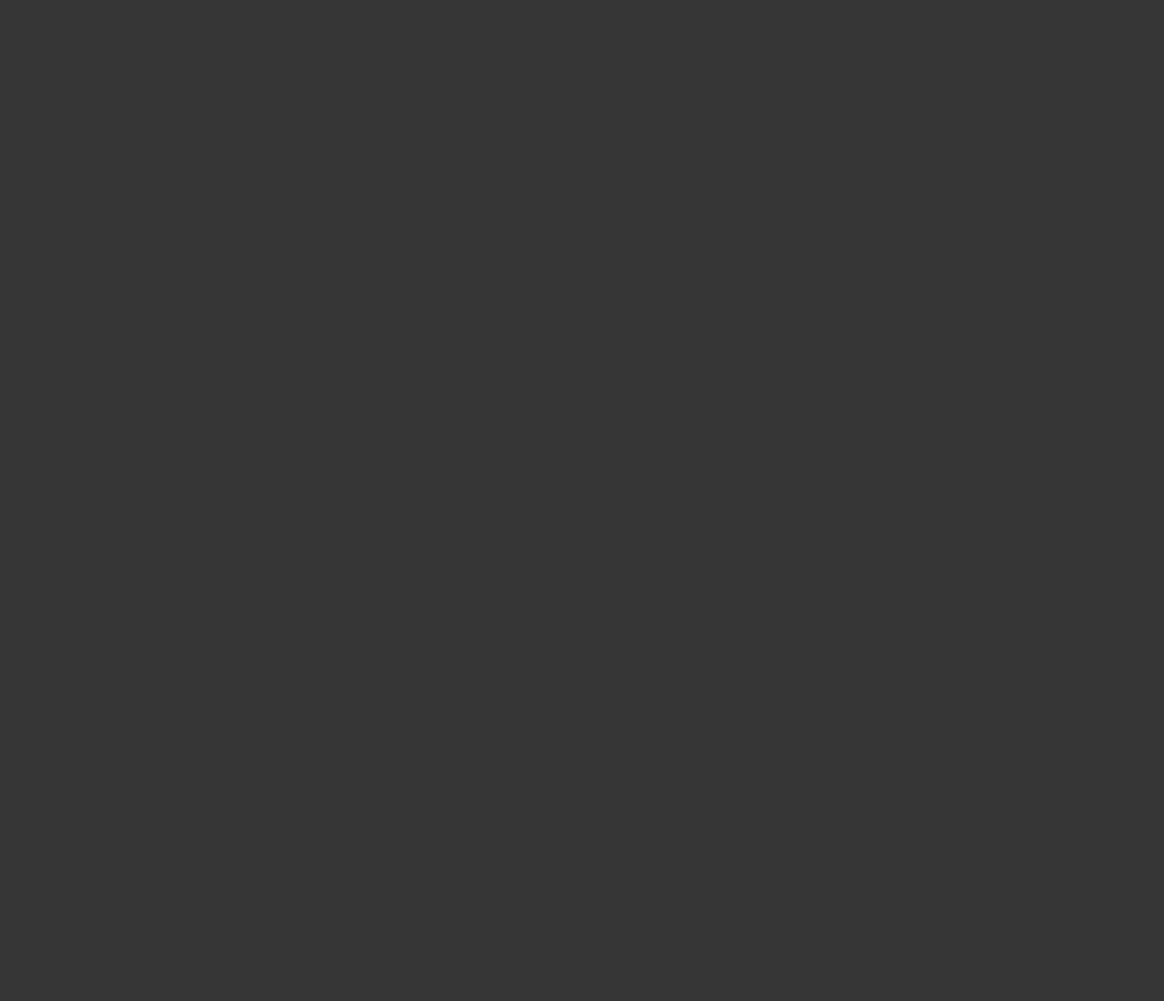
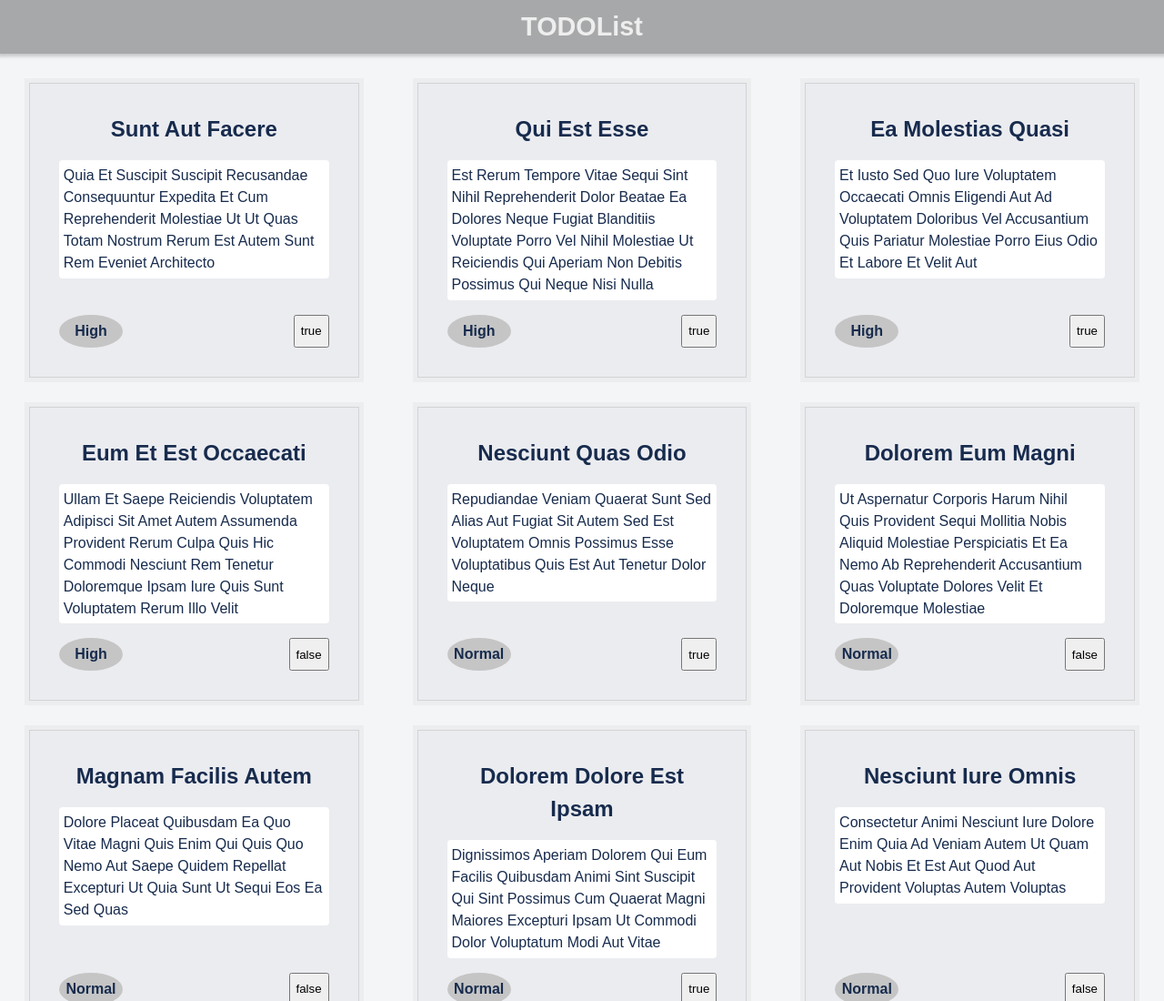
Before and after one commit to valeriiamykhalova/todo-app, a website built with webpack: page index.html in a window 1280 px wide. Shown: the top 1100 px of the page at 91% size. Before the commit the page ends 800 px from the top, so only its background shows below. Built offline with nearby package versions, Linux system fonts and the light colour scheme.

Commit message:
Added todoList view with styles

```diff
--- a/index.html
+++ b/index.html
@@ -2,15 +2,32 @@
 <html lang="en">
 
 <head>
-    <meta charset="UTF-8">
-    <meta name="viewport" content="width=device-width, initial-scale=1.0">
-    <meta http-equiv="X-UA-Compatible" content="ie=edge">
-    <title>Document</title>
+  <meta charset="UTF-8">
+  <meta name="viewport" content="width=device-width, initial-scale=1.0">
+  <meta http-equiv="X-UA-Compatible" content="ie=edge">
+  <title>Document</title>
 </head>
 
 <body>
-
-    <script src="./build/bundle.js"></script>
+  <header class="header">
+    <a href="#" class="header__link">TODOList</a>
+  </header>
+  <main>
+    <section class="mt-2 todos">
+      <h1 class="visually-hidden">List of todos</h1>
+      <ul class="todo-list">
+        <!-- <li class="todo-item">
+          <h2 class="todo-item__title">title</h2>
+          <p class="todo-item__description">description</p>
+          <div class="todo-item__wrapper">
+            <span class="todo-item__priority">priority</span>
+            <button type="button" class="todo-item__status">status</button>
+          </div>
+        </li> -->
+      </ul>
+    </section>
+  </main>
+  <script src="./build/bundle.js"></script>
 </body>
 
 </html>
--- a/package.json
+++ b/package.json
@@ -11,7 +11,9 @@
   "license": "ISC",
   "devDependencies": {
     "@babel/core": "^7.6.4",
+    "@babel/plugin-proposal-class-properties": "^7.5.5",
     "@babel/preset-env": "^7.6.3",
+    "babel-eslint": "^10.0.3",
     "babel-loader": "^8.0.6",
     "eslint": "^6.1.0",
     "eslint-config-airbnb-base": "^14.0.0",
--- /dev/null
+++ b/src/controllers/TodoController.js
@@ -0,0 +1,15 @@
+export default class TodoController {
+  constructor(view, model, todoId) {
+    this.todoView = view;
+    this.todoModel = model;
+    this.todoId = todoId;
+
+    this.initialize();
+  }
+
+  initialize() {
+    this.todoModel.getTodo(this.todoId, () => {
+      this.todoView.renderTodo(this.todoModel);
+    });
+  }
+}
--- /dev/null
+++ b/src/controllers/TodoListController.js
@@ -0,0 +1,12 @@
+export default class TodoController {
+  constructor(view, model) {
+    this.todoListView = view;
+    this.todoListModel = model;
+
+    this.initialize();
+  }
+
+  initialize() {
+    this.todoListView.renderTodoList(this.todoListModel);
+  }
+}
--- a/src/index.js
+++ b/src/index.js
@@ -1,2 +1,11 @@
+import TodoModel from './models/TodoModel';
+import TodoListView from './views/TodoListView';
+import TodoListController from './controllers/TodoListController';
 
 require('./styles/main.styl');
+
+const todosEl = document.querySelector('.todos');
+
+const todoListView = new TodoListView(todosEl);
+const todoModel = new TodoModel();
+new TodoListController(todoListView, todoModel);
--- /dev/null
+++ b/src/models/TodoModel.js
@@ -0,0 +1,30 @@
+import todos from '../../todos';
+
+export default class TodoModel {
+  constructor() {
+    this.todos = todos;
+    this.todo = null;
+  }
+
+  getTodo = (todoId, callback) => {
+    this.todo = this.todos.find((todo) => todo.id === todoId);
+    callback(null);
+  }
+
+  createTodo = (todo) => (
+    [...this.todos, {
+      id: todo.id,
+      title: todo.title,
+      description: todo.description,
+      status: false,
+      priority: todo.priority
+    }]
+  )
+
+  deleteTodo = (todo) => (
+    [
+      ...this.todos.slice(0, todo),
+      ...this.todos.slice(todo + 1)
+    ]
+  )
+}
--- /dev/null
+++ b/src/styles/components/_header.styl
@@ -0,0 +1,13 @@
+.header {
+  background-color: #a7a8a9
+  box-shadow: 0 0 4px 3px rgba(0, 0, 0, 0.2)
+}
+
+.header__link {
+  padding: 0.5rem
+  display: block
+  color: #eeeeee;
+  font-size: 1.8rem
+  font-weight: 600
+  text-align: center
+}
--- /dev/null
+++ b/src/styles/components/_todo-item.styl
@@ -0,0 +1,41 @@
+.todo-item {
+  margin: 0 2rem 2rem 2rem
+  padding: 2rem
+  display: flex
+  flex-direction: column
+  flex-basis: calc(33.333% - 4rem)
+  flex-grow: 0
+  flex-shrink: 0
+  border 1px solid lightgray
+  background-color: #ebecf0
+  color: #172b4d
+  box-shadow: 0 0 0 5px rgba(0,0,0,0.03)
+  text-transform: capitalize
+}
+
+.todo-item__title {
+  text-align: center
+}
+
+.todo-item__description {
+  padding: 0.3rem
+  margin: 1rem 0
+  text-transform: capitalize
+  background-color: #fff
+  border-radius: 4px
+}
+
+.todo-item__wrapper {
+  margin-top: auto
+  display: flex
+  justify-content: space-between
+}
+
+.todo-item__priority {
+  padding: 6px
+  width: 70px;
+  background: #c5c5c5
+  border-radius: 50%
+  font-weight: 600
+  text-align: center;
+}
--- /dev/null
+++ b/src/styles/components/_todo-list.styl
@@ -0,0 +1,6 @@
+.todo-list {
+  display: flex
+  margin: 0 auto
+  flex-wrap: wrap
+  max-width: 1400px
+}
--- a/src/styles/main.styl
+++ b/src/styles/main.styl
@@ -1 +1,6 @@
 @import './units/_normalize.styl'
+@import './units/_helpers.styl'
+
+@import './components/_todo-list.styl'
+@import './components/_todo-item.styl'
+@import './components/_header.styl'
--- /dev/null
+++ b/src/styles/units/_helpers.styl
@@ -0,0 +1,11 @@
+.visually-hidden {
+  position: absolute
+  width: 1px
+  height: 1px
+  overflow: hidden
+  clip: rect(0 0 0 0)
+}
+
+.mt-2 {
+  margin-top: 2rem;
+}
--- a/src/styles/units/_normalize.styl
+++ b/src/styles/units/_normalize.styl
@@ -1,36 +1,40 @@
 * {
-    -moz-box-sizing: border-box;
-    -webkit-box-sizing: border-box;
-    box-sizing: border-box;
+    -moz-box-sizing: border-box
+    -webkit-box-sizing: border-box
+    box-sizing: border-box
 }
 
 img {
-  max-width 100%;
+  max-width 100%
 }
 
 body, html {
-    background-color: #363636!important;
-    margin: 0;
-    padding: 0;
+    margin: 0
+    padding: 0
 }
 
 body {
-    color: #4a4a4a;
-    font-size: 1rem;
-    font-weight: 400;
-    line-height: 1.5;
+    background-color: #f4f5f7
+    font-size: 1rem
+    font-family: sans-serif
+    font-weight: 400
+    line-height: 1.5
 }
 
 a {
-    cursor: pointer;
-    text-decoration: none;
+    cursor: pointer
+    text-decoration: none
 }
 
 h1, h2, h3, h4, h4, p, ul {
-    margin: 0;
+    margin: 0
     padding: 0
 }
 
 button:focus {
-    outline: none;
+    outline: none
 }
+
+li {
+    list-style: none
+}
--- /dev/null
+++ b/src/views/TodoListView.js
@@ -0,0 +1,25 @@
+import TodoModel from '../models/TodoModel';
+import TodoView from './TodoView';
+import TodoController from '../controllers/TodoController';
+
+export default class TodoListView {
+  constructor(element) {
+    this.element = element;
+  }
+
+  renderTodoList(model) {
+    const todoList = model.todos;
+    const todoListEl = document.querySelector('.todo-list');
+
+    todoList.forEach((el) => {
+      const todo = document.createElement('li');
+      todo.classList.add('todo-item');
+
+      const todoView = new TodoView(todo);
+      const todoModel = new TodoModel();
+      new TodoController(todoView, todoModel, el.id);
+
+      todoListEl.appendChild(todo);
+    });
+  }
+}
--- /dev/null
+++ b/src/views/TodoView.js
@@ -0,0 +1,20 @@
+export default class TodoView {
+  constructor(element) {
+    this.element = element;
+  }
+
+  renderTodo(model) {
+    const {
+      title, description, done, priority
+    } = model.todo;
+
+    this.element.innerHTML = `
+        <h2 class="todo-item__title">${title}</h2>
+        <p class="todo-item__description">${description}</p>
+        <div class="todo-item__wrapper">
+          <span class="todo-item__priority">${priority}</span>
+          <button type="button" class="todo-item__status">${done}</button>
+        </div>
+    `;
+  }
+}
--- /dev/null
+++ b/todos.js
@@ -0,0 +1,146 @@
+/* eslint-disable */
+
+const todos = [
+  {
+    "id": 1,
+    "title": "sunt aut facere",
+    "description": "quia et suscipit\nsuscipit recusandae consequuntur expedita et cum\nreprehenderit molestiae ut ut quas totam\nnostrum rerum est autem sunt rem eveniet architecto",
+    "done": true,
+    "priority": "high"
+  },
+  {
+    "id": 2,
+    "title": "qui est esse",
+    "description": "est rerum tempore vitae\nsequi sint nihil reprehenderit dolor beatae ea dolores neque\nfugiat blanditiis voluptate porro vel nihil molestiae ut reiciendis\nqui aperiam non debitis possimus qui neque nisi nulla",
+    "done": true,
+    "priority": "high"
+  },
+  {
+    "id": 3,
+    "title": "ea molestias quasi",
+    "description": "et iusto sed quo iure\nvoluptatem occaecati omnis eligendi aut ad\nvoluptatem doloribus vel accusantium quis pariatur\nmolestiae porro eius odio et labore et velit aut",
+    "done": true,
+    "priority": "high"
+  },
+  {
+    "id": 4,
+    "title": "eum et est occaecati",
+    "description": "ullam et saepe reiciendis voluptatem adipisci\nsit amet autem assumenda provident rerum culpa\nquis hic commodi nesciunt rem tenetur doloremque ipsam iure\nquis sunt voluptatem rerum illo velit",
+    "done": "false",
+    "priority": "high"
+  },
+  {
+    "id": 5,
+    "title": "nesciunt quas odio",
+    "description": "repudiandae veniam quaerat sunt sed\nalias aut fugiat sit autem sed est\nvoluptatem omnis possimus esse voluptatibus quis\nest aut tenetur dolor neque",
+    "done": true,
+    "priority": "normal"
+  },
+  {
+    "id": 6,
+    "title": "dolorem eum magni",
+    "description": "ut aspernatur corporis harum nihil quis provident sequi\nmollitia nobis aliquid molestiae\nperspiciatis et ea nemo ab reprehenderit accusantium quas\nvoluptate dolores velit et doloremque molestiae",
+    "done": "false",
+    "priority": "normal"
+  },
+  {
+    "id": 7,
+    "title": "magnam facilis autem",
+    "description": "dolore placeat quibusdam ea quo vitae\nmagni quis enim qui quis quo nemo aut saepe\nquidem repellat excepturi ut quia\nsunt ut sequi eos ea sed quas",
+    "done": "false",
+    "priority": "normal"
+  },
+  {
+    "id": 8,
+    "title": "dolorem dolore est ipsam",
+    "description": "dignissimos aperiam dolorem qui eum\nfacilis quibusdam animi sint suscipit qui sint possimus cum\nquaerat magni maiores excepturi\nipsam ut commodi dolor voluptatum modi aut vitae",
+    "done": true,
+    "priority": "normal"
+  },
+  {
+    "id": 9,
+    "title": "nesciunt iure omnis",
+    "description": "consectetur animi nesciunt iure dolore\nenim quia ad\nveniam autem ut quam aut nobis\net est aut quod aut provident voluptas autem voluptas",
+    "done": "false",
+    "priority": "normal"
+  },
+  {
+    "id": 10,
+    "title": "optio molestias",
+    "description": "quo et expedita modi cum officia vel magni\ndoloribus qui repudiandae\nvero nisi sit\nquos veniam quod sed accusamus veritatis error",
+    "done": "false",
+    "priority": "normal"
+  },
+  {
+    "id": 11,
+    "title": "et ea vero quia",
+    "description": "delectus reiciendis molestiae occaecati non minima eveniet qui voluptatibus\naccusamus in eum beatae sit\nvel qui neque voluptates ut commodi qui incidunt\nut animi commodi",
+    "done": true,
+    "priority": "normal"
+  },
+  {
+    "id": 12,
+    "title": "in quibusdam",
+    "description": "itaque id aut magnam\npraesentium quia et ea odit et ea voluptas et\nsapiente quia nihil amet occaecati quia id voluptatem\nincidunt ea est distinctio odio",
+    "done": true,
+    "priority": "normal"
+  },
+  {
+    "id": 13,
+    "title": "dolorum ut in",
+    "description": "aut dicta possimus sint mollitia voluptas commodi quo doloremque\niste corrupti reiciendis voluptatem eius rerum\nsit cumque quod eligendi laborum minima\nperferendis recusandae assumenda consectetur porro architecto ipsum ipsam",
+    "done": "false",
+    "priority": "normal"
+  },
+  {
+    "id": 14,
+    "title": "voluptatem eligendi optio",
+    "description": "fuga et accusamus dolorum perferendis illo voluptas\nnon doloremque neque facere\nad qui dolorum molestiae beatae\nsed aut voluptas totam sit illum",
+    "done": "false",
+    "priority": "normal"
+  },
+  {
+    "id": 15,
+    "title": "eveniet quod temporibus",
+    "description": "reprehenderit quos placeat\nvelit minima officia dolores impedit repudiandae molestiae nam\nvoluptas recusandae quis delectus\nofficiis harum fugiat vitae",
+    "done": "false",
+    "priority": "normal"
+  },
+  {
+    "id": 16,
+    "title": "sint suscipit perspiciatis",
+    "description": "suscipit nam nisi quo aperiam aut\nasperiores eos fugit maiores voluptatibus quia\nvoluptatem quis ullam qui in alias quia est\nconsequatur magni mollitia accusamus ea nisi voluptate dicta",
+    "done": "false",
+    "priority": "low"
+  },
+  {
+    "id": 17,
+    "title": "fugit voluptas sed",
+    "description": "eos voluptas et aut odit natus earum\naspernatur fuga molestiae ullam\ndeserunt ratione qui eos\nqui nihil ratione nemo velit ut aut id quo",
+    "done": "false",
+    "priority": "low"
+  },
+  {
+    "id": 18,
+    "title": "voluptate et itaque",
+    "description": "eveniet quo quis\nlaborum totam consequatur non dolor\nut et est repudiandae\nest voluptatem vel debitis et magnam",
+    "done": "false",
+    "priority": "low"
+  },
+  {
+    "id": 19,
+    "title": "adipisci placeat",
+    "description": "illum quis cupiditate provident sit magnam\nea sed aut omnis\nveniam maiores ullam consequatur atque\nadipisci quo iste expedita sit quos voluptas",
+    "done": "false",
+    "priority": "low"
+  },
+  {
+    "id": 20,
+    "title": "doloribus ad provident",
+    "description": "qui consequuntur ducimus possimus quisquam amet similique\nsuscipit porro ipsam amet\neos veritatis officiis exercitationem vel fugit aut necessitatibus totam\nomnis rerum consequatur expedita quidem cumque explicabo",
+    "done": "false",
+    "priority": "low"
+  }
+]
+
+export default todos;
```
Also changed, not shown: .babelrc, .eslintrc.js (deleted), .eslintrc.json (added), 1 other file.
